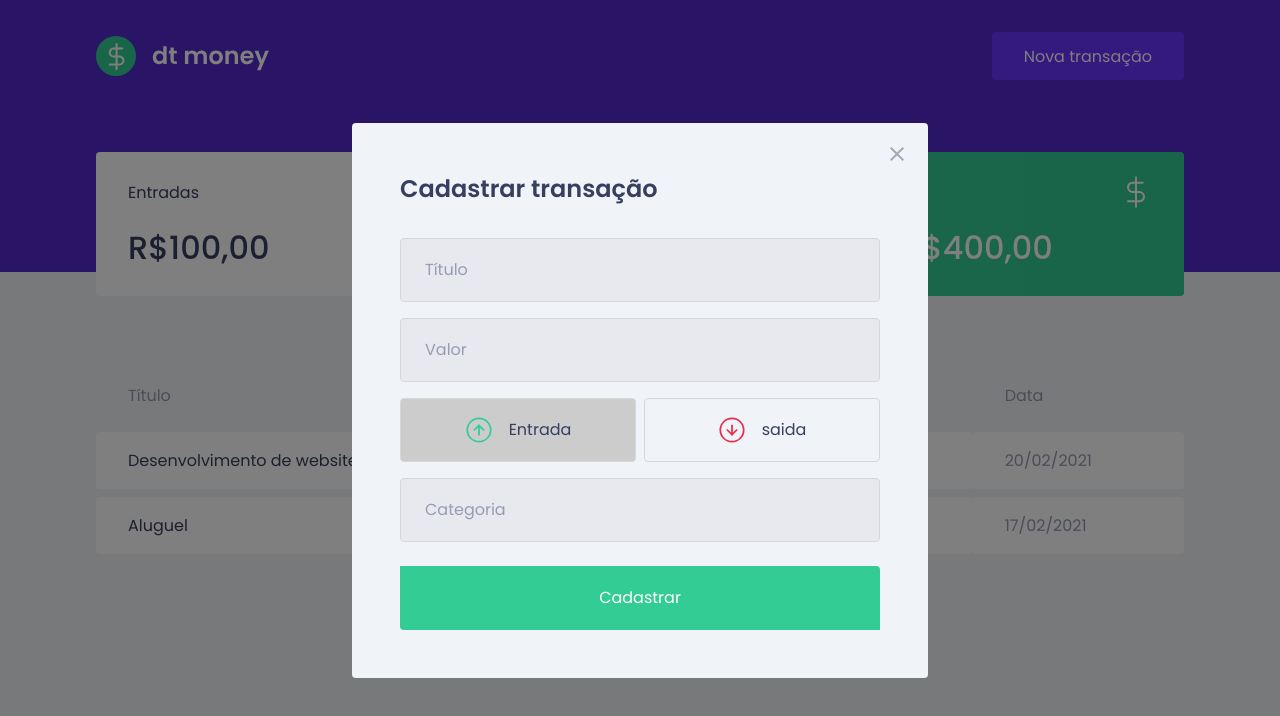
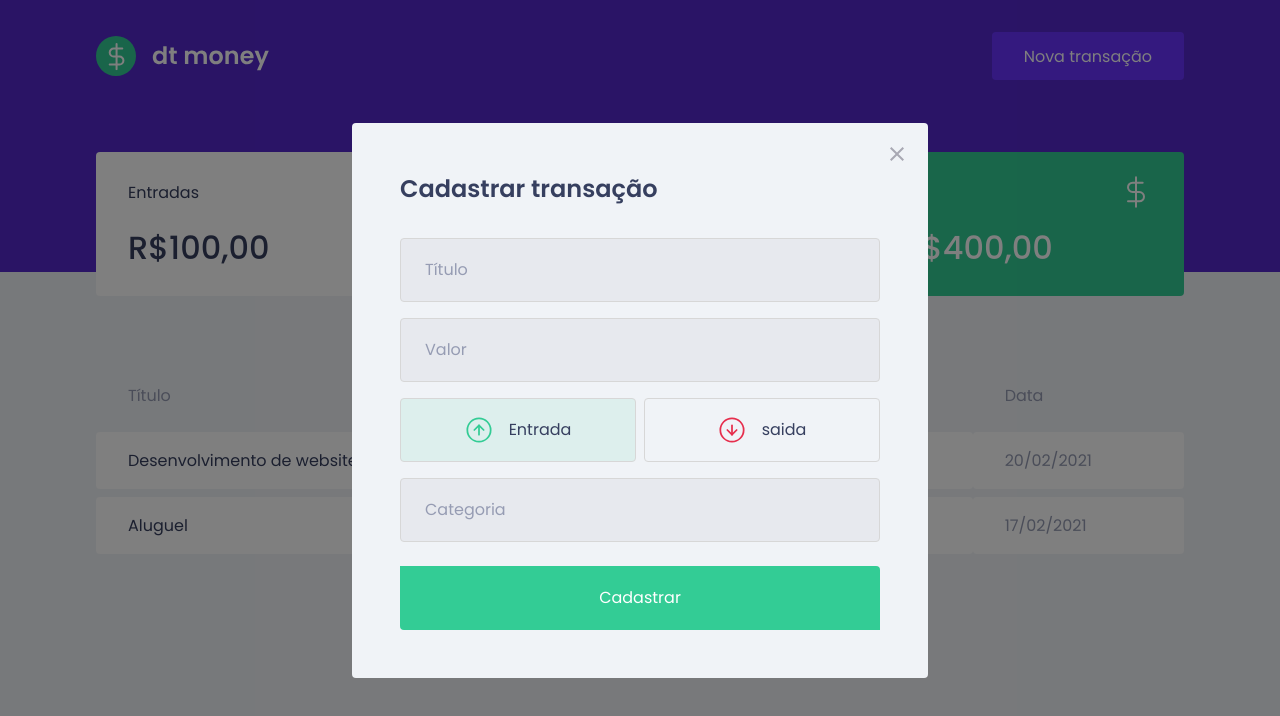
Before and after one commit to ArthurBernardoDev/ignite-Dtmoney, a React (Create React App) app: page / in a window 1280 px wide. Both pictures are taken after a click on the button "Nova transação". Shown: the top 716 px of the page. Built offline with nearby package versions, Linux system fonts and the light colour scheme; no server answers; what miragejs would draw is missing.

Commit message:
aplicando transparentize

```diff
--- a/src/components/NewTransactionModal/index.tsx
+++ b/src/components/NewTransactionModal/index.tsx
@@ -40,6 +40,7 @@
                     <RadioBox
                         type="button"
                         isActive={type === 'deposit'}
+                        activeColor="green"
                         onClick={() => { setType('deposit'); }}
                     >
                         <img src={incomeImg} alt="Entrada" />
@@ -48,6 +49,7 @@
                     <RadioBox
                         type="button"
                         isActive={type === 'withdraw'}
+                        activeColor="red"
                         onClick={() => { setType('withdraw'); }}
                     >
                         <img src={outcomeImg} alt="Saida" />
--- a/src/components/NewTransactionModal/styles.ts
+++ b/src/components/NewTransactionModal/styles.ts
@@ -1,5 +1,5 @@
 import styled from 'styled-components'
-import { darken } from 'polished'
+import { darken, transparentize } from 'polished'
 
 export const Container = styled.form`
 h2 {
@@ -58,6 +58,12 @@
 `;
 interface RadioBoxProps {
     isActive: boolean;
+    activeColor: "green" | "red";
+}
+
+const colors = {
+    green: '#33CC95',
+    red: '#E52E4D'
 }
 
 export const RadioBox = styled.button<RadioBoxProps>`
@@ -65,7 +71,10 @@
         border: 1px solid #d7d7d7;
         border-radius: .25rem;
 
-        background: ${(props) => props.isActive ? '#ccc' : 'transparent'};
+        background: ${(props) => props.isActive
+        ? transparentize(0.9, colors[props.activeColor])
+        : 'transparent'
+    };
 
         display: flex;
         align-items: center;
```
